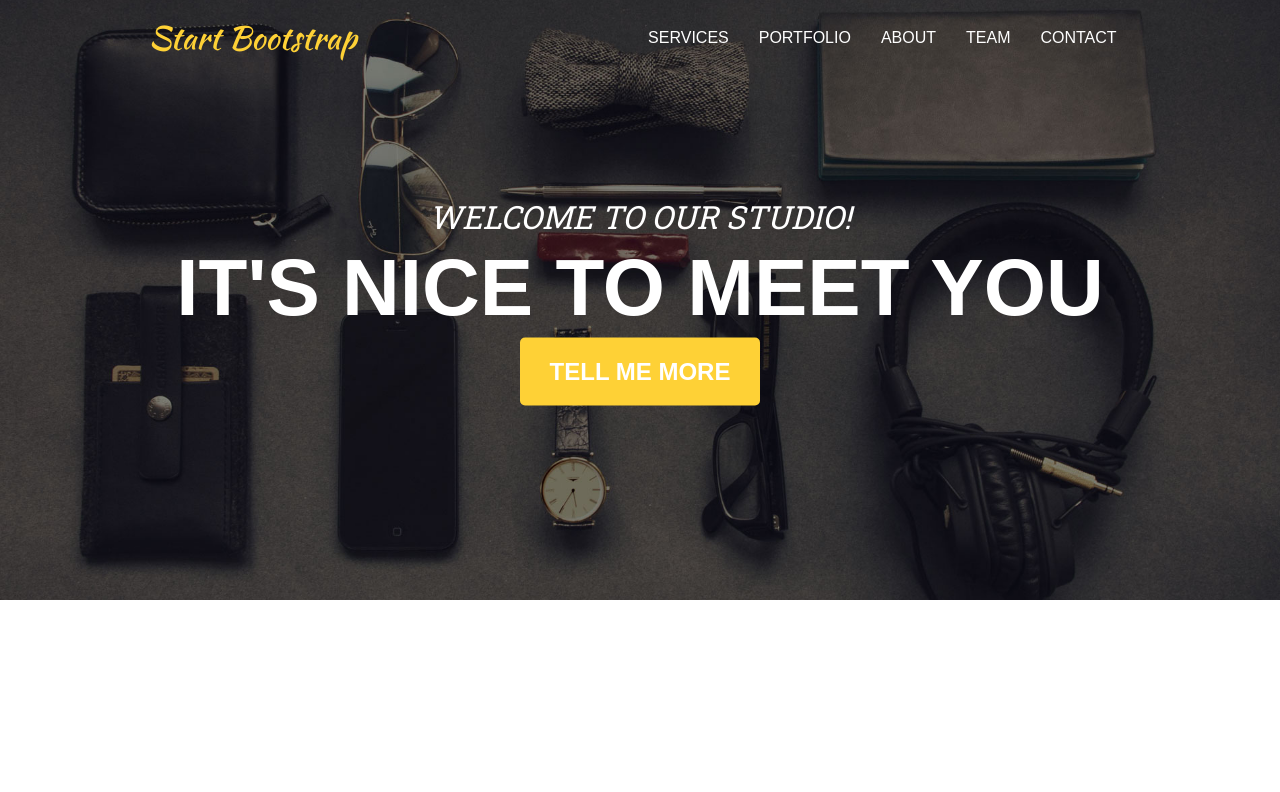
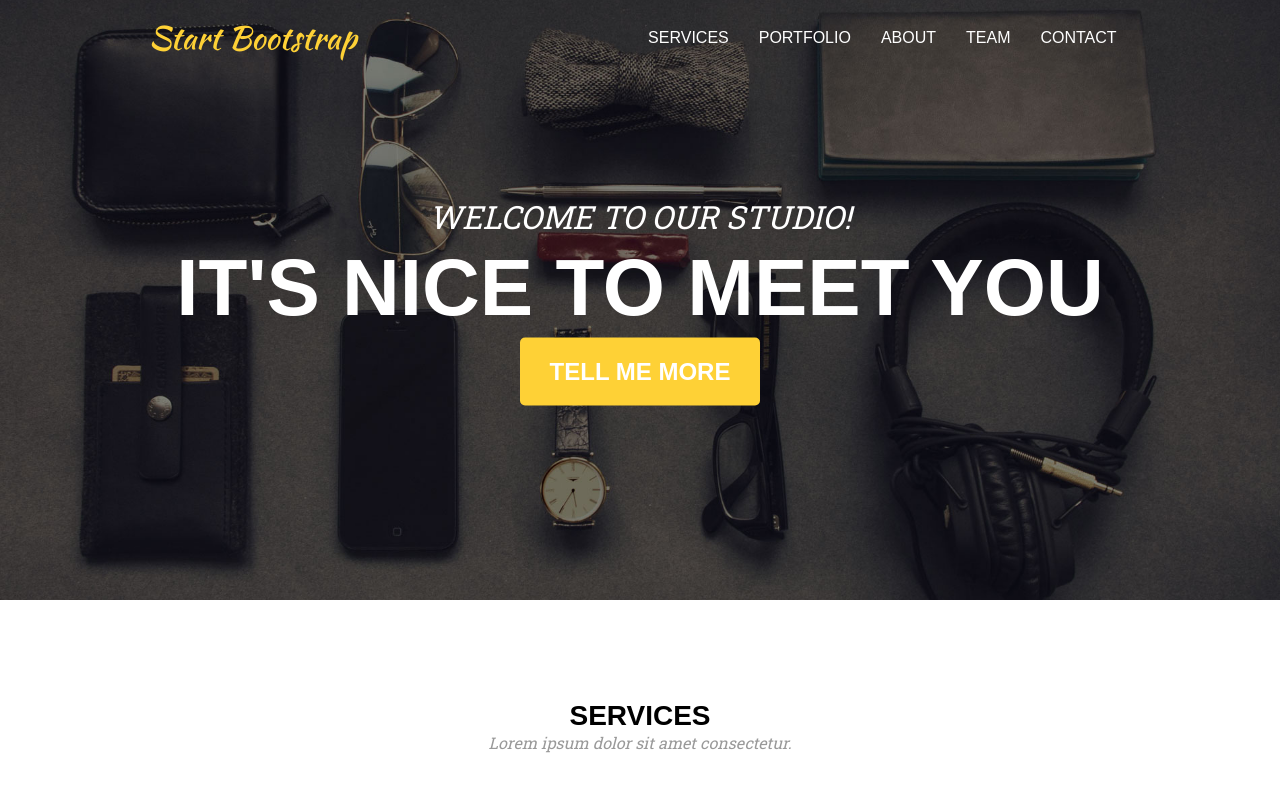
Before and after one commit to its-gio/media-queries-afternoon, a React (Create React App) app: page / in a window 1280 px wide. Shown: the top 792 px of the page. Built offline with nearby package versions, Linux system fonts and the light colour scheme; a web font is replaced by a local one.

Commit message:
Added styles for section titles

```diff
--- a/src/App.js
+++ b/src/App.js
@@ -2,12 +2,14 @@ import React from 'react';
 import './App.scss';
 import Header from './components/Hero/Header';
 import Hero from './components/Hero/Hero';
+import Service from './components/Service';
 
 function App() {
   return (
     <div>
       <Header />
       <Hero />
+      <Service />
     </div>
   );
 }
--- a/src/App.scss
+++ b/src/App.scss
@@ -1,6 +1,7 @@
 @import url('https://fonts.googleapis.com/css?family=Biryani|Kaushan+Script|Roboto+Slab&display=swap');
 @import './styles/_nav';
 @import './styles/_hero';
+@import './styles/_service';
 // font-family: 'Kaushan Script', cursive;
 // font-family: 'Roboto Slab', serif;
 // font-family: 'Biryani', sans-serif;
@@ -8,3 +9,21 @@
 * { box-sizing: border-box; padding: 0; margin: 0; }
 body { font-family: 'Roboto Slab', serif; }
 h1, h2, h3, h4, h5, h6 { font-family: 'Biryani', sans-serif; }
+
+section {
+  padding: 100px 10px;
+}
+
+.section-title {
+  text-align: center;
+  h3 {
+    text-transform: uppercase;
+    font-size: 1.75rem;
+    font-weight: bold;
+  }
+
+  p {
+    color: #999;
+    font-style: italic;
+  }
+}
--- /dev/null
+++ b/src/components/Service.jsx
@@ -0,0 +1,20 @@
+import React, { Component } from 'react'
+
+export default class Service extends Component {
+  render() {
+    return (
+      <section>
+        <div className="section-title">
+          <h3>Services</h3>
+          <p>Lorem ipsum dolor sit amet consectetur.</p>
+        </div>
+
+        <div>
+          <div></div>
+          <div></div>
+          <div></div>
+        </div>
+      </section>
+    )
+  }
+}
```
Also changed, not shown: src/styles/__service.scss (added).
